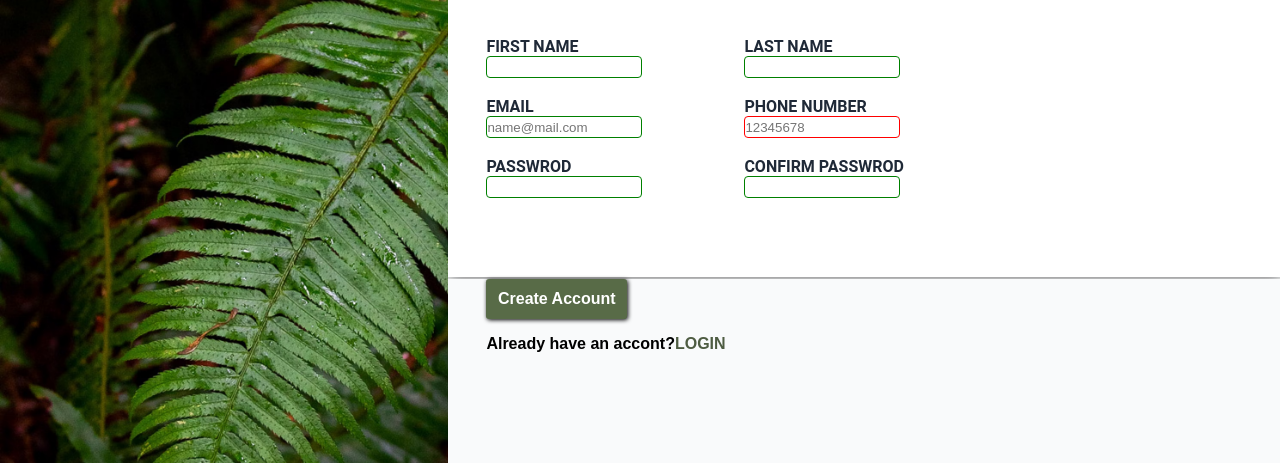
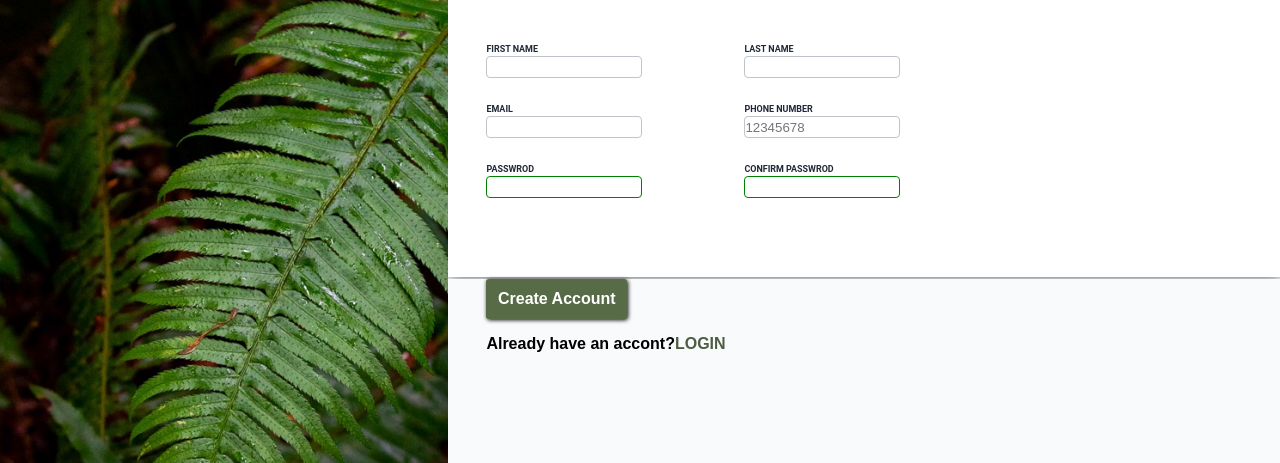
Before and after one commit to Yuki2t1/Project-Sign-up-Form, a plain HTML site: page index.html in a window 1280 px wide. Shown: the part 337-800 px from the top of the page. Drawn offline with Linux system fonts and the light colour scheme; a web font is replaced by a local one.

Commit message:
final push

```diff
--- a/index.css
+++ b/index.css
@@ -17,6 +17,7 @@ body{
     background-color: #f9fafb;
     position: absolute;
     right: 0;
+    overflow: hidden;
 }
 #header_text_container{
     margin-left: 3vw;
@@ -83,6 +84,7 @@ label{
     color: #1f2937;
     font-family: roboto;
     font-weight: bolder;
+    font-size: 0.7vw;
 }
 input{
     background-color: #ffffff;
@@ -118,6 +120,7 @@ form{
    font-size: medium;
    font-weight: bold;
    font-family: rgb(247, 248, 246);
+   overflow: hidden;
 }
 #button_container>button:hover{
     background-color: #596D48;
@@ -137,9 +140,7 @@ section{
 }
 
 
-input:invalid{
-    border-color: red;
-}
-input:valid{
+
+.password:valid{
     border-color: green;
 }
--- a/index.html
+++ b/index.html
@@ -39,11 +39,11 @@
                             <br>
                             <br>
                             <label for="email">EMAIL</label><br>
-                            <input type="email" name="email" id="email" placeholder="name@mail.com">
+                            <input type="email" name="email" id="email">
                             <br>
                             <br>
-                            <label for="password">PASSWROD</label><br>
-                            <input type="password" name="password" id="password" pattern="(?=.*[A-Za-z])(?=.*\d)[A-Za-z\d]{8,}">
+                            <label  for="password">PASSWROD</label><br>
+                            <input class="password" type="password" name="password" id="password" pattern="(?=.*[A-Za-z])(?=.*\d)[A-Za-z\d]{8,}">
                         </div>
 
 
@@ -59,7 +59,7 @@
                             <br>
                             <br>
                             <label for="confirm_password">CONFIRM PASSWROD</label><br>
-                            <input type="password" name="confirm_password"  id="confirm_password" pattern="(?=.*[A-Za-z])(?=.*\d)[A-Za-z\d]{8,}">
+                            <input class="password" type="password" name="confirm_password"  id="confirm_password" pattern="(?=.*[A-Za-z])(?=.*\d)[A-Za-z\d]{8,}">
                         </div>
                     </div>
                 </div>
```
Also changed, not shown: 1 other file.
